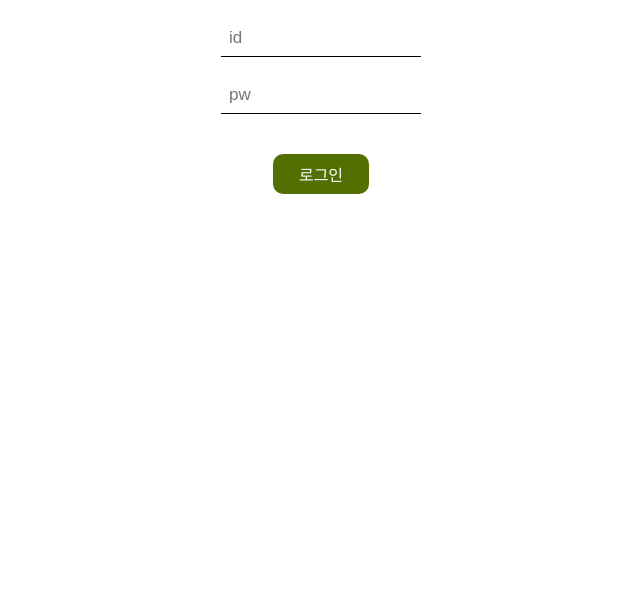
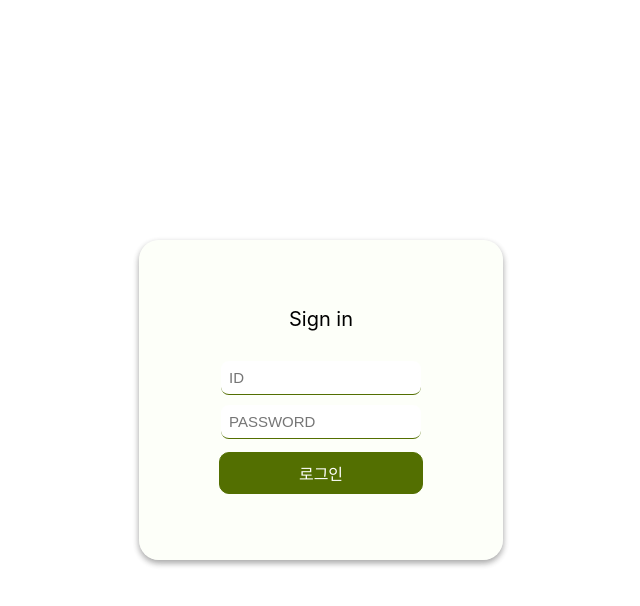
Before and after one commit to sasohameul/react-mini-project, a React (Create React App) app: page / in a window 1280 px wide. Shown: the top 606 px of the page, without its empty margins (319-959 px from the left). Built offline with nearby package versions, Linux system fonts and the light colour scheme.

Commit message:
Modify Login page

```diff
--- a/src/App.js
+++ b/src/App.js
@@ -14,19 +14,22 @@ const GlobalStyle = createGlobalStyle`
 
 }
   html,
-  #root {
+  #root,
+  body {
 
     width: 100%;
+    height: 100vh;
+    display: flex;
+    justify-content: center;
+    align-items: center;
+  }
+
+  body {
+
     display: flex;
     justify-content: center;
     align-items: center;
 
-  }
-
-  body {
-
-    width: 100%;
-    height: 100vh;
 
   }
 
--- a/src/components/input.js
+++ b/src/components/input.js
@@ -5,20 +5,27 @@ const InputInfo = styled.input`
 
   display: flex;
   flex-direction: column;
-  justify-contnet: center;
   align-items: center;
   border: none;
-  border-bottom: 1px solid black;
+  border-bottom: 1px solid #536F01;
+  border-radius: 8px;
   width: 200px;
-  margin-bottom: 20px;
+  margin-bottom: 10px;
   padding:8px;
-  font-size: 17px;
+  font-size: 15px;
 
   &:focus {
 
     outline:none;
+    background-color: white;
+
   }
 
+  //자동완성 키워드 선택 시 변하는 배경색 제어
+  &:-webkit-autofill {
+    -webkit-box-shadow: 0 0 0 30px white inset !important;
+    -webkit-text-fill-color: black !important;
+  }
 
 `;
 
@@ -27,6 +34,7 @@ const Input = ({user,onChangeUserInput}) => {
 
   return (
     <Fragment>
+
       {INPUT_DATA.map((data,idx) => <InputInfo key={idx}
                                        type={data.type}
                                        name={data.name}
@@ -43,13 +51,13 @@ const INPUT_DATA =[
     id: 1,
     type: "text",
     name: "id",
-    placeholder: "id"
+    placeholder: "ID"
   },
   {
     id: 2,
     type: "password",
     name: "pw",
-    placeholder: "pw"
+    placeholder: "PASSWORD"
   }
 ];
 
--- a/src/pages/Login.js
+++ b/src/pages/Login.js
@@ -9,7 +9,12 @@ const Form = styled.form`
   flex-direction: column;
   justify-content: center;
   align-items: center;
-  padding: 20px;
+  padding: 80px;
+  background-color: #fafff37d;
+  border-radius: 20px;
+  height: 40%;
+  box-shadow: 0 3px 6px rgba(0,0,0,0.16),
+              0 3px 6px rgba(0,0,0,0.23);
 
 
 `;
@@ -17,15 +22,15 @@ const Form = styled.form`
 const LoginButton = styled.button`
 
   all: unset;
-  width: 80px;
+  width: 186px;
   background-color: #536F01;
   color: white;
   padding: 8px;
-  border: 1px; solid #536F01;
+  border: 1px solid #536F01;
   border-radius: 10px;
   text-align: center;
   cursor: pointer;
-  margin-top: 20px;
+  margin-top: 3px;
 
   &:hover {
 
@@ -38,6 +43,12 @@ const LoginButton = styled.button`
 
 `;
 
+const SignIn = styled.div`
+
+  font-size: 20px;
+  margin-bottom: 30px;
+
+`;
 
 const Login = () => {
 
@@ -52,6 +63,7 @@ const Login = () => {
 
   return (
     <Form method="post" onSubmit={onSubmitHandle}>
+      <SignIn>Sign in</SignIn>
       <Input user={userInput}
              onChangeUserInput={onChangeInput} />
       <LoginButton type="submit">로그인</LoginButton>
--- a/src/pages/Main.js
+++ b/src/pages/Main.js
@@ -90,8 +90,8 @@ const Select = styled.select`
 // 모달
 const Modal = styled.div`
   background-color: white;
-  border: 2px solid #536F01;
-  box-shadow: 0 3px 6px rgba(0,0,0,0.16), 0 3px 6px rgba(0,0,0,0.23);
+  box-shadow: 0 3px 6px rgba(0,0,0,0.16),
+              0 3px 6px rgba(0,0,0,0.23);
   color: black;
   width: 40%;
   height: 40%;
```
